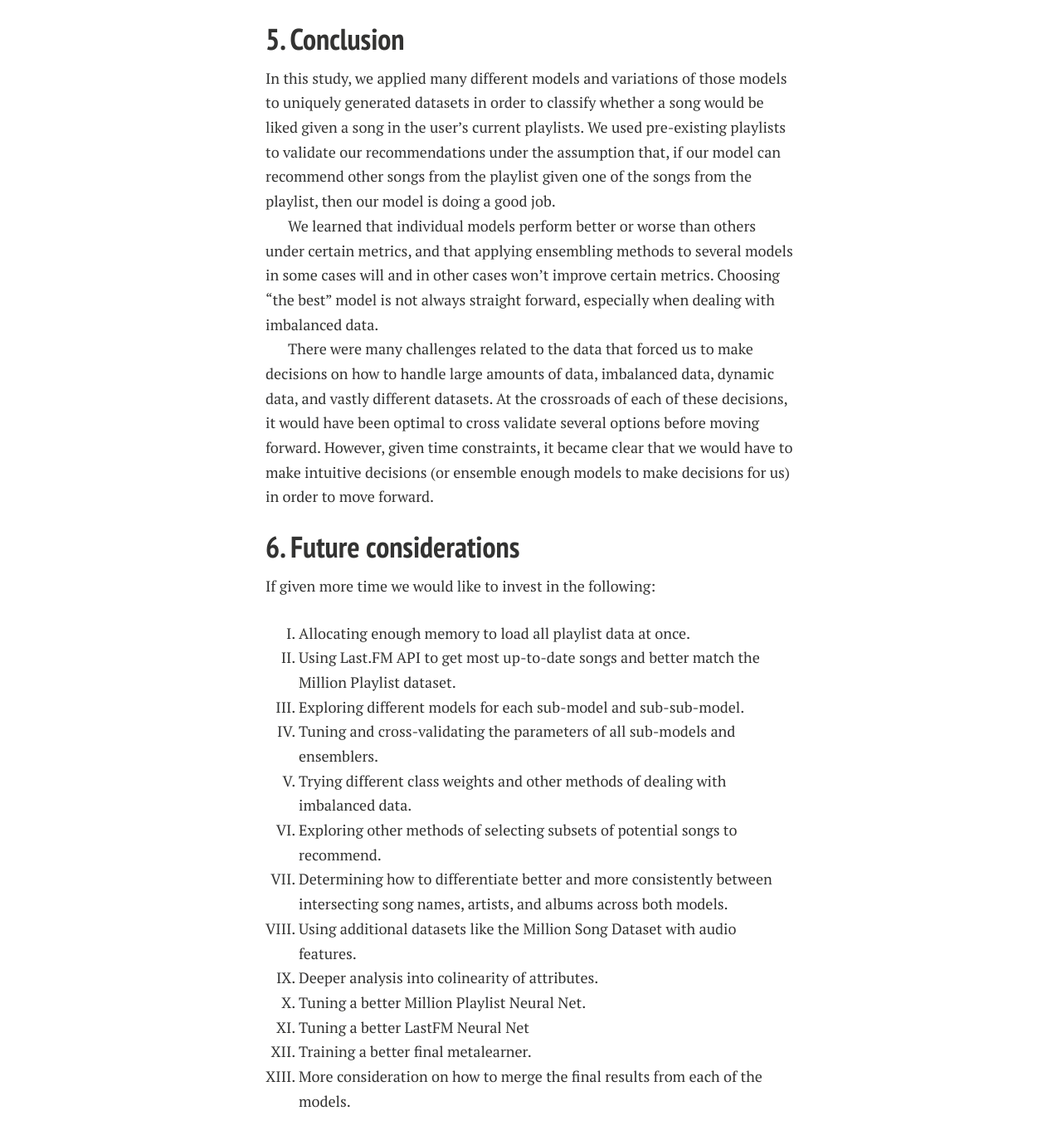
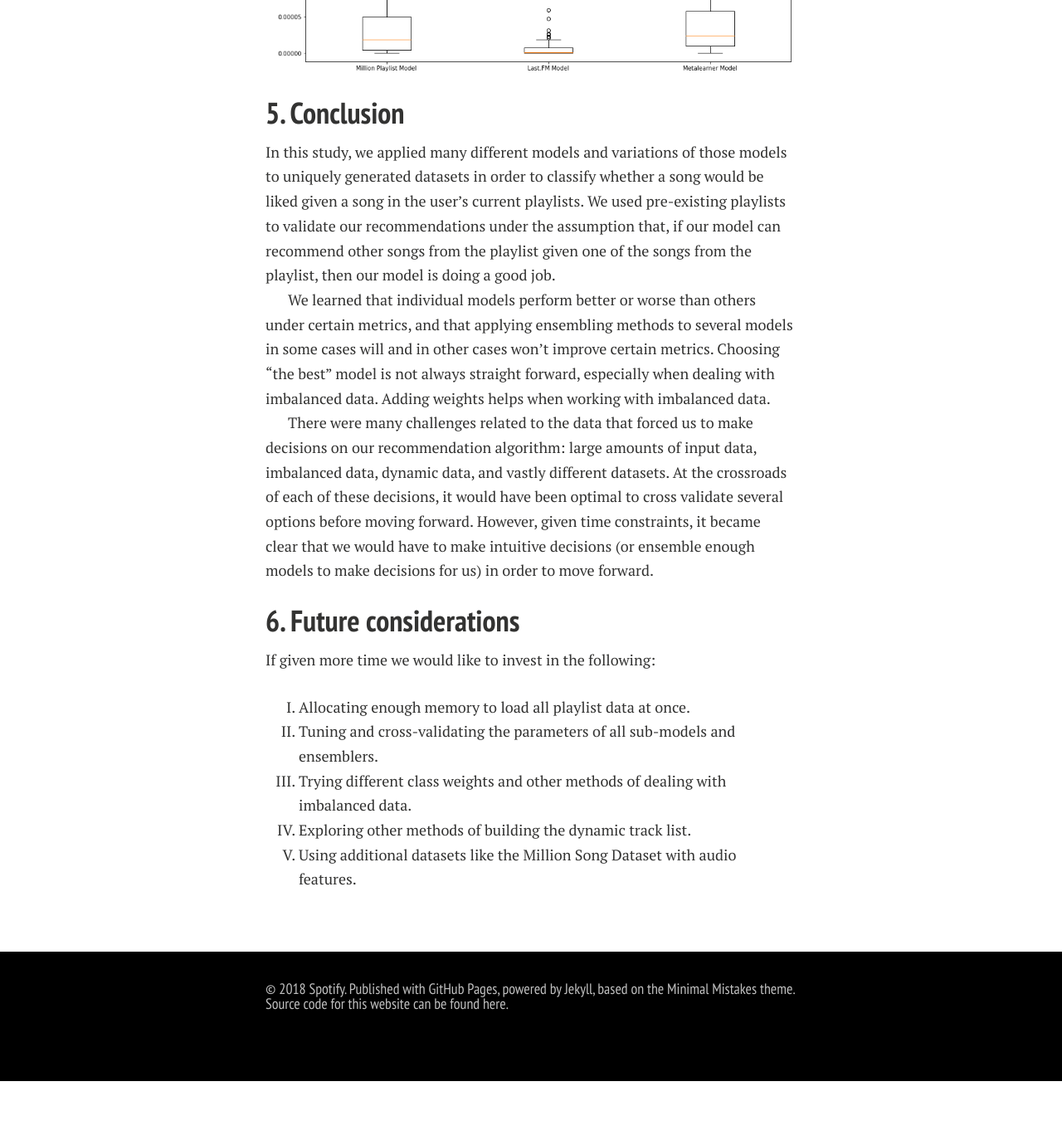
Before and after one commit to lyannaliu/lyannaliu.github.io, a Jekyll site: the page built from resultsandconclusion.md, in a window 1280 px wide and 1400 px high, scrolled down 16589 px. Shown: the top 1374 px of the window at 83% size. Built offline with Jekyll 4.4.1, drawn with Linux system fonts in a browser that asks for light colours; nearby versions of some CDN libraries; after the commit the page ends 17892 px from its top, so only the background shows below that; some of the changed text lies outside the part shown.

Commit message:
Update resultsandconclusion.md

```diff
--- a/resultsandconclusion.md
+++ b/resultsandconclusion.md
@@ -18,13 +18,13 @@ title: Results and Conclusions
 
 <h2 id="1">1. Summary</h2>
 
-Because of the large number of 0s in our datasets, true accuracy scores are not very useful in understanding how well our models scores. Therefore, we primarily focused on three other metrics when determining how well our models performed.
+Because of the large number of misses (encoded as 0) in our datasets, true accuracy scores are not very useful in understanding how well our models perform. We are trying to recommend a playlist based on a single song. Therefore, we primarily focused on three other metrics when determining our models' performance.
 
 1. Sensitivity: Defined as `True Positive/(True Positive + False Negative)`. This value represents what we actually care about - out of all the tracks in the `target playlist`, how many did we actually recommend?
 
 2. Precision: Defined as `True Positive/(True Positive + False Positive)`. This value represents how much our models are cheating - how many tracks are we recommending? If we recommend all the songs in our datasets, then we probably have a great sensitivity, but a recommendation this extensive wouldn't be very helpful.
 
-3. False Discovery Rate: Defined as `False Positive/(True Positive + False Positive)`. This score is related to precision and tells us if our models are getting tracks correct simply because they are recommending everything and the kitchen sink.
+3. False Discovery Rate (FDR): Defined as `False Positive/(True Positive + False Positive)`. This score is related to precision and tells us if our models are getting tracks correct simply because they are recommending everything and the kitchen sink. Note that the FDR is simply the complement of precision.
 
 Below is an overview of how all our models performed. Each value is the mean score of either 100 train sets or 100 test sets.
 
@@ -705,24 +705,16 @@ Below are the detailed metrics for the models, organized by training and testing
 
 In this study, we applied many different models and variations of those models to uniquely generated datasets in order to classify whether a song would be liked given a song in the user's current playlists. We used pre-existing playlists to validate our recommendations under the assumption that, if our model can recommend other songs from the playlist given one of the songs from the playlist, then our model is doing a good job.
 
-We learned that individual models perform better or worse than others under certain metrics, and that applying ensembling methods to several models in some cases will and in other cases won't improve certain metrics. Choosing "the best" model is not always straight forward, especially when dealing with imbalanced data.
+We learned that individual models perform better or worse than others under certain metrics, and that applying ensembling methods to several models in some cases will and in other cases won't improve certain metrics. Choosing "the best" model is not always straight forward, especially when dealing with imbalanced data. Adding weights helps when working with imbalanced data.
 
-There were many challenges related to the data that forced us to make decisions on how to handle large amounts of data, imbalanced data, dynamic data, and vastly different datasets. At the crossroads of each of these decisions, it would have been optimal to cross validate several options before moving forward. However, given time constraints, it became clear that we would have to make intuitive decisions (or ensemble enough models to make decisions for us) in order to move forward.
+There were many challenges related to the data that forced us to make decisions on our recommendation algorithm: large amounts of input data, imbalanced data, dynamic data, and vastly different datasets. At the crossroads of each of these decisions, it would have been optimal to cross validate several options before moving forward. However, given time constraints, it became clear that we would have to make intuitive decisions (or ensemble enough models to make decisions for us) in order to move forward.
 
 <h2 id="6">6. Future considerations</h2>
 
 If given more time we would like to invest in the following:
 
 1. Allocating enough memory to load all playlist data at once.
-2. Using Last.FM API to get most up-to-date songs and better match the Million Playlist dataset.
-3. Exploring different models for each sub-model and sub-sub-model.
-4. Tuning and cross-validating the parameters of all sub-models and ensemblers.
-5. Trying different class weights and other methods of dealing with imbalanced data.
-6. Exploring other methods of selecting subsets of potential songs to recommend.
-7. Determining how to differentiate better and more consistently between intersecting song names, artists, and albums across both models.
-8. Using additional datasets like the Million Song Dataset with audio features.
-9. Deeper analysis into colinearity of attributes.
-10. Tuning a better Million Playlist Neural Net.
-11. Tuning a better LastFM Neural Net
-12. Training a better final metalearner.
-13. More consideration on how to merge the final results from each of the models.
+2. Tuning and cross-validating the parameters of all sub-models and ensemblers.
+3. Trying different class weights and other methods of dealing with imbalanced data.
+4. Exploring other methods of building the dynamic track list.
+5. Using additional datasets like the Million Song Dataset with audio features.
```
Also changed, not shown: other parts of resultsandconclusion.md (+1 -1 lines).
